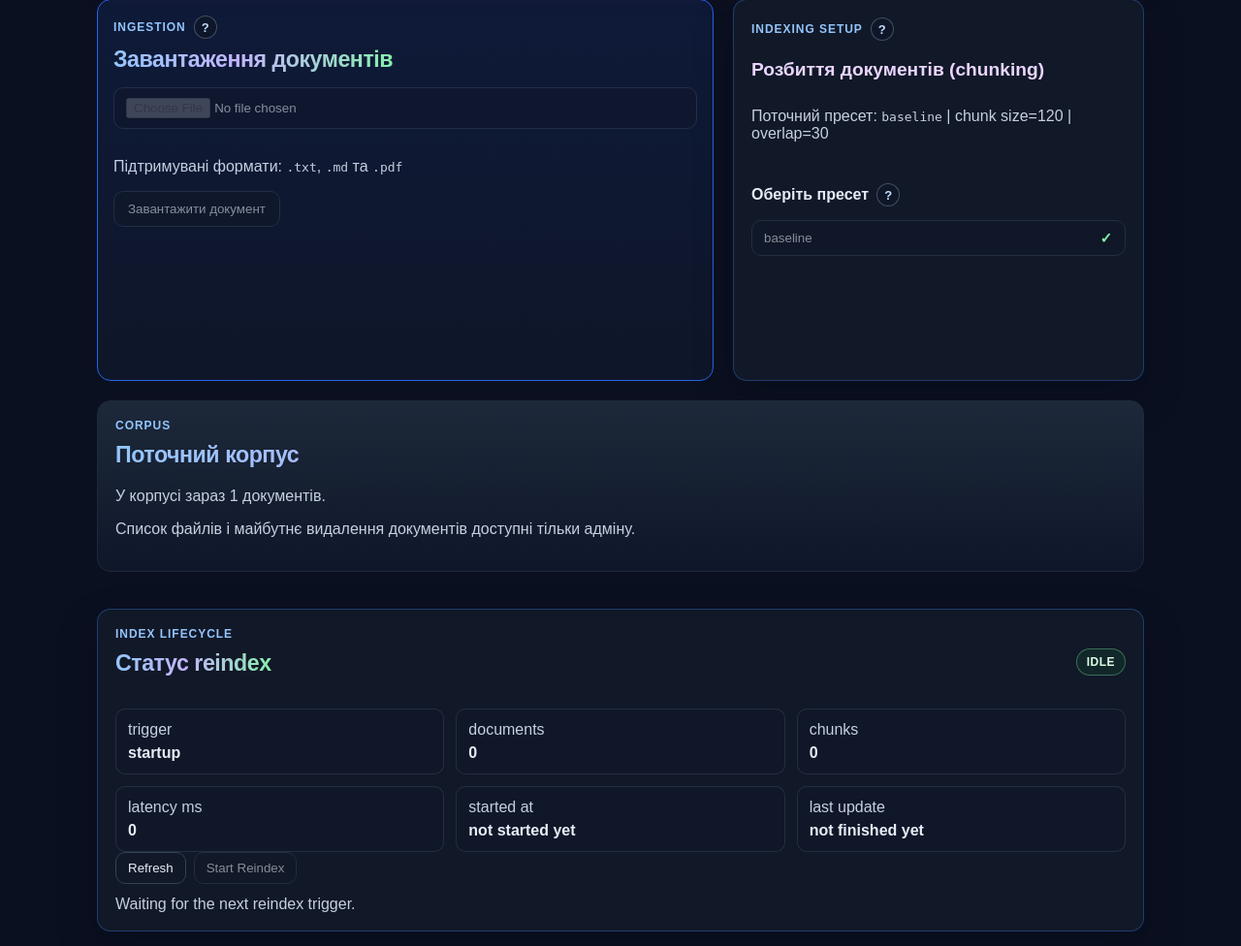
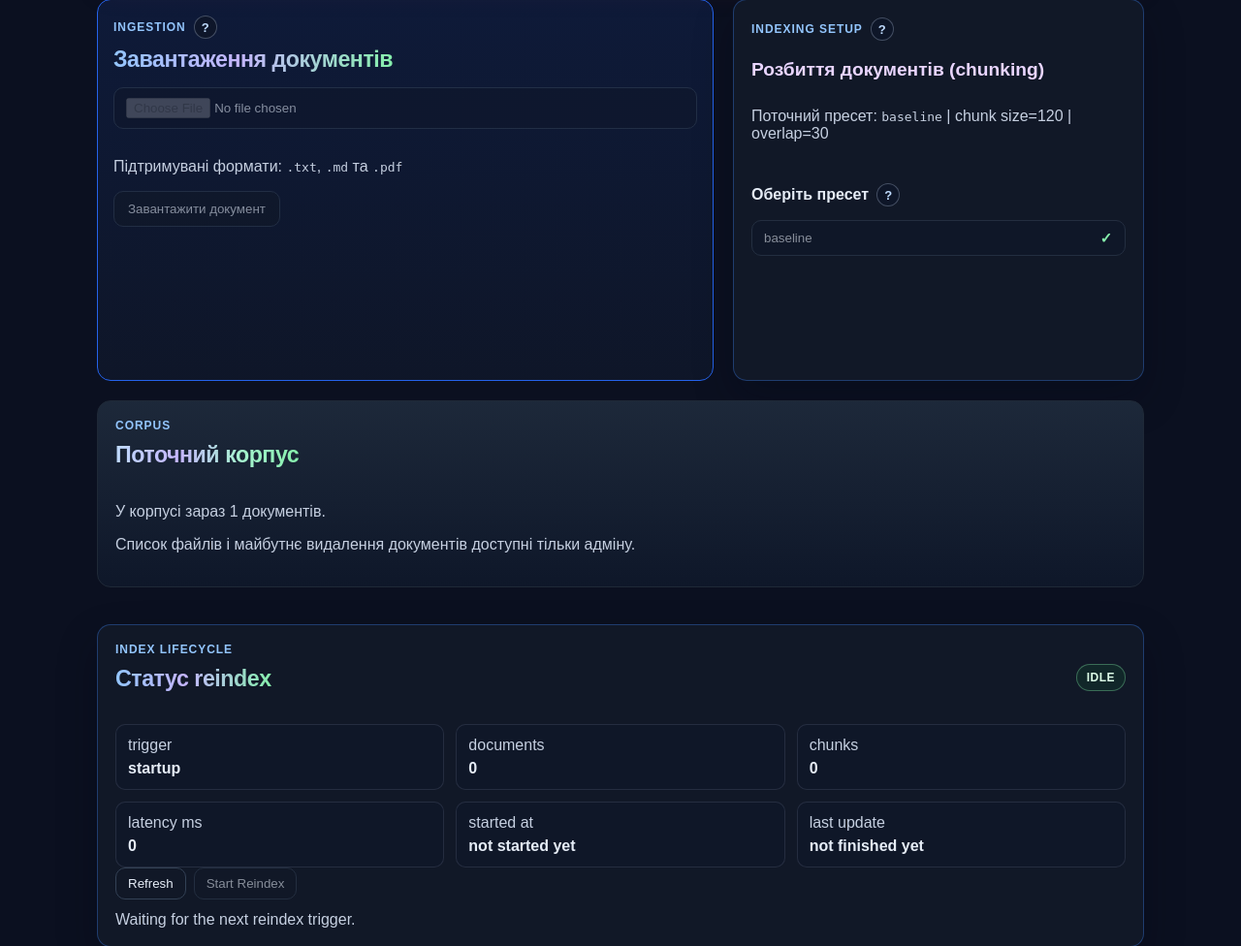
Before and after one commit to drhtka/AI-Knowledge-Assistant, a FastAPI app: page /documents in a window 1280 px wide. Shown: the part 528-1504 px from the top of the page at 97% size. Run offline with FastAPI, Linux system fonts and the light colour scheme; parts of the project's set-up code (start-up, migrations or seed data) failed here and were passed over.

Commit message:
refactor: add gradient heading to corpus section

```diff
--- a/templates/documents.html
+++ b/templates/documents.html
@@ -165,7 +165,7 @@
 <section class="overview-grid">
     <article class="content-card overview-card">
         <p class="section-kicker">Corpus</p>
-        <h2>Поточний корпус</h2>
+        <h2 class="hero-card-title">Поточний корпус</h2>
         <p class="meta">
             У корпусі зараз {{ document_count }} документів.
         </p>
```
